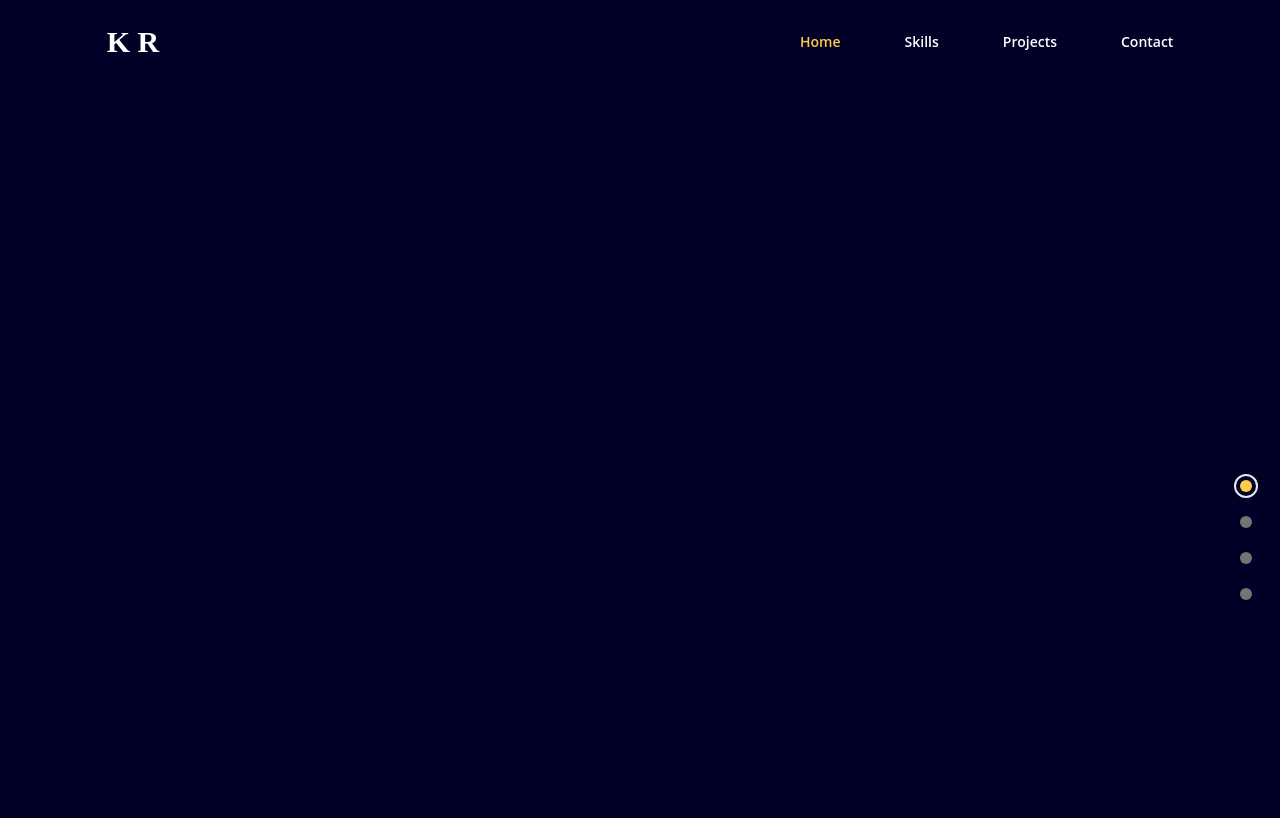
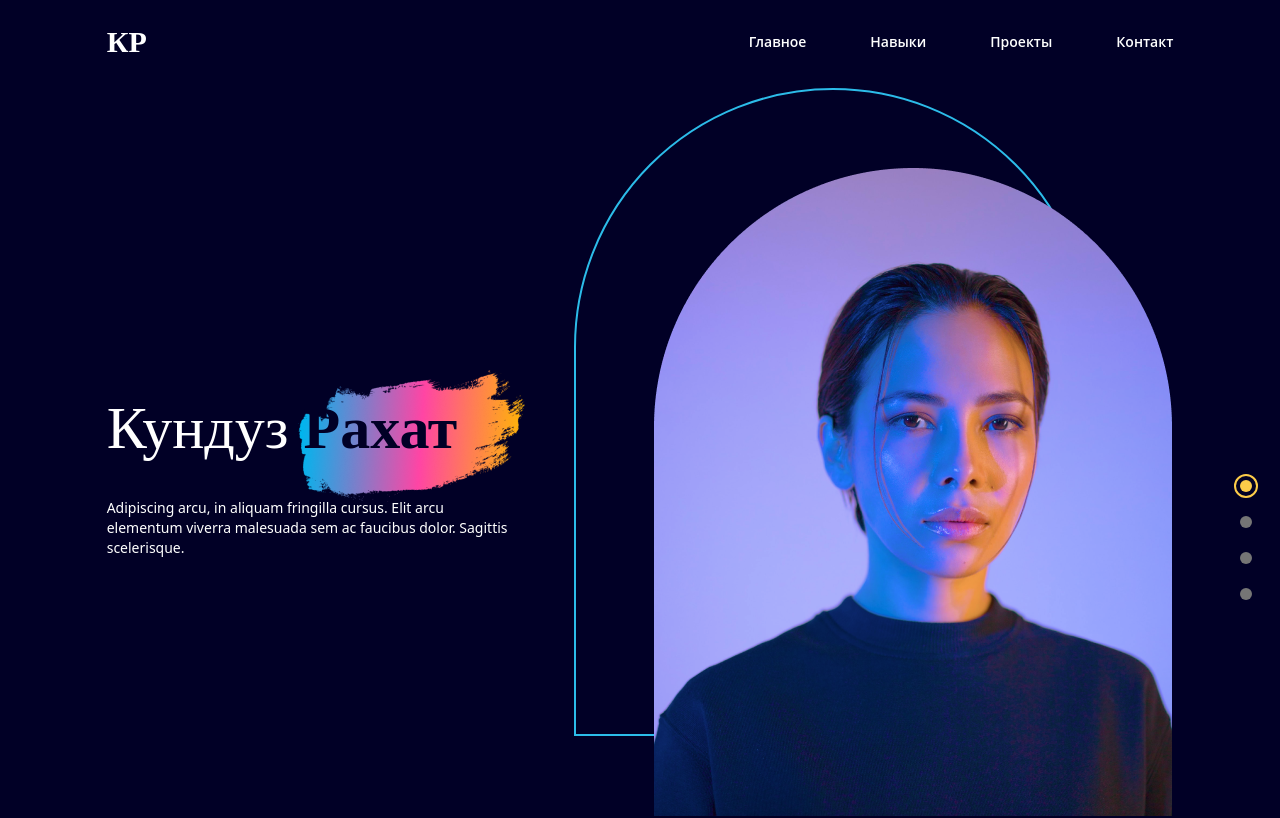
Before and after one commit to Kunduz-rahat/portfolio_react, a React (Create React App) app: page / in a window 1280 px wide. Shown: the top 818 px of the page. Built offline with nearby package versions, Linux system fonts and the light colour scheme; the HTML template or start-up script is replaced by a standard one.

Commit message:
change of language

```diff
--- a/package.json
+++ b/package.json
@@ -10,6 +10,7 @@
     "react": "^18.2.0",
     "react-anchor-link-smooth-scroll": "^1.0.12",
     "react-dom": "^18.2.0",
+    "react-hook-form": "^7.43.9",
     "react-icons": "^4.8.0",
     "react-scripts": "5.0.1",
     "web-vitals": "^2.1.4"
--- a/src/App.js
+++ b/src/App.js
@@ -3,7 +3,7 @@ import useMediaQuery from "./hooks/useMediaQuery";
 import { NavBar } from "./components/NavBar";
 import { DotGroup } from "./components/DotGroup";
 import { Landing } from "./components/Landing";
-
+import { motion } from "framer-motion";
 function App() {
   const [selectedPage, setSelectedPage] = useState("home");
   const isDesktop = useMediaQuery("(min-width:1060px)");
@@ -34,9 +34,16 @@ function App() {
             selectedPage={selectedPage}
           />
         )}
+       <motion.div
+          margin="0 0 -200px 0"
+          amount="all"
+          onViewportEnter={() => setSelectedPage("home")}
+        >
+          <Landing setSelectedPage={setSelectedPage} />
+        </motion.div>
       </div>
 
-      <Landing setSelectedPage={setSelectedPage}/>
+
     </div>
   );
 }
--- a/src/components/DotGroup.jsx
+++ b/src/components/DotGroup.jsx
@@ -3,36 +3,42 @@ import AnchorLink from "react-anchor-link-smooth-scroll";
 
 export const DotGroup = ({ selectedPage, setSelectedPage }) => {
     const selectedStyles = `relative bg-yellow before:absolute before:w-6 before:h-6 before:rounded-full
-   before:border-2 before:dorder-yellow before:left-[-50%] before:top-[-50%]`;
+      before:border-2 before:border-yellow before:left-[-50%] before:top-[-50%]`;
+
     return (
-    <div className="flex flex-col gap-6 fixed  top-[60%] right-7">
+      <div className="flex flex-col gap-6 fixed top-[60%] right-7">
         <AnchorLink
+          href="#home"
           className={`${
             selectedPage === "home" ? selectedStyles : "bg-dark-grey"
-        }  w-3 h-3 rounded-full`}
-        href="#home"
+          } w-3 h-3 rounded-full`}
           onClick={() => setSelectedPage("home")}
         />
+
         <AnchorLink
+          href="#skills"
           className={`${
             selectedPage === "skills" ? selectedStyles : "bg-dark-grey"
-        }  w-3 h-3 rounded-full`}
-        href="#skills"
+          } w-3 h-3 rounded-full`}
           onClick={() => setSelectedPage("skills")}
         />
+
         <AnchorLink
+          href="#projects"
           className={`${
             selectedPage === "projects" ? selectedStyles : "bg-dark-grey"
-        }  w-3 h-3 rounded-full`}
-        href="#projects"
+          } w-3 h-3 rounded-full`}
           onClick={() => setSelectedPage("projects")}
         />
+
+
+
         <AnchorLink
+          href="#contact"
           className={`${
-          selectedPage === "contect" ? selectedStyles : "bg-dark-grey"
-        }  w-3 h-3 rounded-full`}
-        href="#contect"
-        onClick={() => setSelectedPage("contect")}
+            selectedPage === "contact" ? selectedStyles : "bg-dark-grey"
+          } w-3 h-3 rounded-full`}
+          onClick={() => setSelectedPage("contact")}
         />
       </div>
     );
--- a/src/components/Landing.jsx
+++ b/src/components/Landing.jsx
@@ -11,7 +11,7 @@ export const Landing = ({ setSelectedPage }) => {
       id="home"
       className="md:flex md:justify-between md:items-center gap-16 md:h-full py-10"
     >
-        {/* IMAGE SECTION */}
+      {/* Image section */}
       <div className="basis-3/5 z-10 mt-16 md:mt-32 flex justify-center md:order-2">
         {isAboveLarge ? (
           <div
@@ -33,8 +33,34 @@ export const Landing = ({ setSelectedPage }) => {
         )}
       </div>
 
+      {/* Main section */}
+      <div className="z-30 basis-2/5 mt-12 md:mt-32">
+        <motion.div
+          initial="hidden"
+          whileInView="visible"
+          viewport={{ once: true, amount: 0.5 }}
+          transition={{ duration: 0.5 }}
+          variants={{
+            hidden: { opacity: 0, x: -50 },
+            visible: { opacity: 1, x: 0 },
+          }}
+        >
+          <p className="text-6xl font-playfair z-10 text-center md:text-start">
+            Кундуз {""}
+            <span
+              className="xs:relative xs:text-deep-blue xs:font-semibold z-20 xs:before:content-brush
+              before:absolute before:-left-[25px] before:-top-[70px] before:z-[-1]"
+            >
+              Рахат
+            </span>
+          </p>
 
-
+          <p className="mt-10 mb-7 text-sm text-center md:text-start">
+            Adipiscing arcu, in aliquam fringilla cursus. Elit arcu elementum
+            viverra malesuada sem ac faucibus dolor. Sagittis scelerisque.
+          </p>
+        </motion.div>
+      </div>
     </section>
   );
 };
--- a/src/components/NavBar.jsx
+++ b/src/components/NavBar.jsx
@@ -24,28 +24,28 @@ export const NavBar = ({isTopOfPage, setSelectedPage, selectedPage }) => {
   return (
     <nav className={`${navbarBackground} z-40 w-full top-0 fixed py-6`}>
       <div className=" flex items-center justify-between mx-auto w-5/6">
-        <h4 className="font-playfair text-3xl font-bold">K R</h4>
+        <h4 className="font-playfair text-3xl font-bold">КР</h4>
 
         {/* Desktop */}
         {isAboveSmallScreens ? (
           <div className="flex justify-between gap-16 font-opensans text-sm  font-semibold">
             <Link
-              page="Home"
+              page="Главное"
               selectedPage={selectedPage}
               setSelectedPage={setSelectedPage}
             />
             <Link
-              page="Skills"
+              page="Навыки"
               selectedPage={selectedPage}
               setSelectedPage={setSelectedPage}
             />
             <Link
-              page="Projects"
+              page="Проекты"
               selectedPage={selectedPage}
               setSelectedPage={setSelectedPage}
             />
             <Link
-              page="Contact"
+              page="Контакт"
               selectedPage={selectedPage}
               setSelectedPage={setSelectedPage}
             />
```
Also changed, not shown: 1 other file (tests, documents, lock files or other folders). Lines whose indentation alone changed are shown as unchanged.
